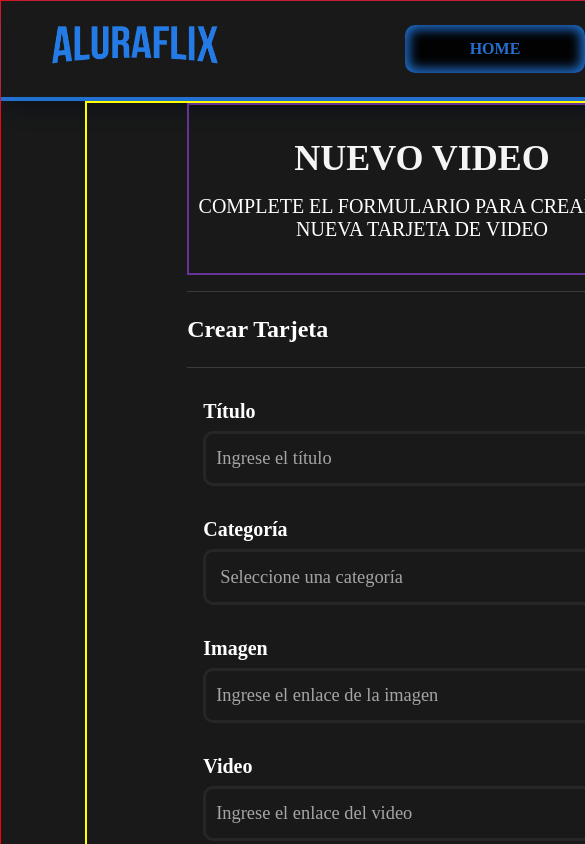
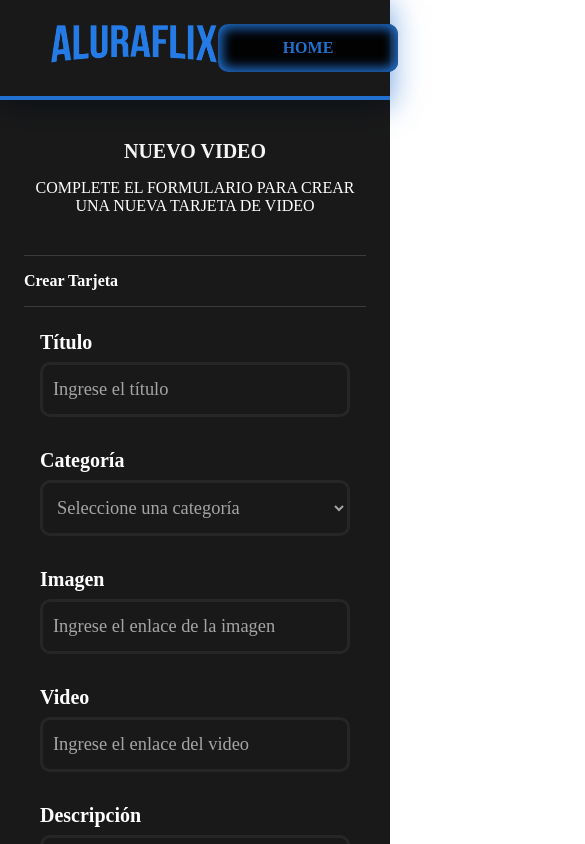
Before and after one commit to YossecSA/challengeAluraReact, a React (Vite) app: page /subirvideo in a window 390 px wide. Shown: the top 844 px of the page, 585 px wide, since content can reach past the window. Built offline with nearby package versions, Linux system fonts and the light colour scheme; data requests are answered from the project's data file.

Commit message:
manejo en responsi del sistema

```diff
--- a/package.json
+++ b/package.json
@@ -14,7 +14,8 @@
     "json-server": "^1.0.0-beta.3",
     "react": "^18.3.1",
     "react-dom": "^18.3.1",
-    "react-router-dom": "^7.1.1"
+    "react-router-dom": "^7.1.1",
+    "sweetalert2": "^11.15.10"
   },
   "devDependencies": {
     "@eslint/js": "^9.17.0",
--- a/src/Components/Pagina/Container/Container.module.css
+++ b/src/Components/Pagina/Container/Container.module.css
@@ -4,4 +4,11 @@
     background-color: rgba(0, 0, 0, 0.9);
     justify-content: center;
     align-items: center;
+    width: 100%;
+    min-height: 100vh;
 }
+@media screen and (max-width: 768px) {
+    .container {
+        padding: 0.5rem; /* Reduce el padding en pantallas pequeñas */
+    }
+}
--- a/src/Components/Pagina/FormSubirVideo/FormSubirVideo.jsx
+++ b/src/Components/Pagina/FormSubirVideo/FormSubirVideo.jsx
@@ -5,6 +5,7 @@
 import style from "./FormSubirVideo.module.css";
 import BotonForm from "../../Formulario/BotonesForm/BotonForm";
 import { registro } from "../../../api/api";
+import { showErrorMessage, showSuccessMessage, showWarningMessage } from "../../../utils/Alert/Alert";
 
 export default function FormSubirVideo() {
     const initialFormData = {
@@ -76,13 +77,13 @@
         if (validateForm()) {
             try {
                 const respuesta = registro("/videos", formData);
-                alert("Video registrado exitosamente:", respuesta);
+                showSuccessMessage('¡Video registrado!', respuesta.mensaje);
                 handleClear();
             } catch (error) {
-                alert("Hubo un error al registrar el video:", error);
+                showErrorMessage('Error al registrar', 'Hubo un problema al registrar el video. Inténtelo nuevamente.');
             }
         } else {
-            console.log("Hay errores en el formulario.");
+            showWarningMessage('Campos incompletos', 'Por favor, complete todos los campos antes de enviar el formulario.');
         }
     };
 
--- a/src/Components/Pagina/FormSubirVideo/FormSubirVideo.module.css
+++ b/src/Components/Pagina/FormSubirVideo/FormSubirVideo.module.css
@@ -14,14 +14,17 @@
     max-width: calc(50% - 1rem);
 }
 
+.containerBoton{
+    display: flex;
+    gap: 1rem;
+}
 @media (max-width: 768px) {
     .row > * {
         flex: 1 1 100%; /* En pantallas pequeñas, cada elemento ocupa el 100% */
         max-width: 100%;
     }
+    .containerBoton{
+        flex-direction: column;
+        align-items: center;
+    }
 }
-
-.containerBoton{
-    display: flex;
-    gap: 1rem;
-}
--- a/src/Pages/PaginaBase/PaginaBase.module.css
+++ b/src/Pages/PaginaBase/PaginaBase.module.css
@@ -1,5 +1,12 @@
-.container{
-    min-height: 100vh;
-    min-width: 100vh;
-    border: 1px solid red;
+.container {
+    min-height: 100vh; /* Ocupa toda la altura visible */
+    width: 100%; /* Asegura que el contenedor ocupe todo el ancho */
+    display: flex;
+    flex-direction: column;
 }
+
+@media screen and (max-width: 768px) {
+    .container {
+        padding: 0;
+    }
+}
--- a/src/Pages/SubirVideo/SubirVideo.module.css
+++ b/src/Pages/SubirVideo/SubirVideo.module.css
@@ -5,8 +5,9 @@
     --border-color: rgb(59, 59, 59);
 }
 .container{
-    border: 2px solid yellow;
     width: 80%;
+    padding: 0 100px;
+    margin: 0 auto;
 }
 /* Estilo del contenedor del header */
 .headerContainer {
@@ -16,7 +17,6 @@
     gap: 1rem;
     padding: 2rem 0;
     text-align: center;
-    border: 2px solid rebeccapurple;
 }
 
 /* Título principal */
@@ -45,7 +45,7 @@
     align-items: center;
     justify-content: start;
     padding: 1.5rem 0;
-    margin: 1rem 0 ;
+    margin: 1rem 0;
 }
 
 /* Título del artículo */
@@ -54,6 +54,28 @@
     font-size: 1.5rem;
     font-weight: 600;
 }
-.container{
-    padding: 0 100px;
+
+@media screen and (max-width: 768px) {
+    .container {
+        width: 100%;
+        padding: 0 1rem; /* Ajusta el padding para un mejor espaciado */
+    }
+    .title{
+        font-size: 1.25rem;
+    }
+    /* Descripción */
+    .description {
+        font-size: 1rem;
+
+    }
+
+    .articleContainer {
+        padding: 1rem 0;
+        margin: .5rem 0;
+    }
+
+    .articleTitle {
+        font-size: 1rem;
+    }
+
 }
--- a/src/data/db.json
+++ b/src/data/db.json
@@ -1,17 +1,17 @@
 {
   "categories": [
     {
-      "id": 1,
+      "id": "1",
       "value": "tech",
       "label": "Tecnología"
     },
     {
-      "id": 2,
+      "id": "2",
       "value": "health",
       "label": "Salud"
     },
     {
-      "id": 3,
+      "id": "3",
       "value": "sports",
       "label": "Deportes"
     }
@@ -32,6 +32,22 @@
       "imagen": "https://img.kwcdn.com/product/fancy/cef76064-cd80-4130-9236-6a0ab165ea38.jpg?imageView2/2/w/800/q/70/format/webp",
       "video": "fsfsa",
       "descripcion": "enla ce de prueba"
+    },
+    {
+      "id": "9537",
+      "titulo": "Prueba web",
+      "categoria": "1",
+      "imagen": "https://img.kwcdn.com/product/Fancyalgo/VirtualModelMatting/67122b1bc267595fa4a5961a6ba32134.jpg?imageView2/2/w/800/q/70/format/webp",
+      "video": "fsfsa",
+      "descripcion": "a"
+    },
+    {
+      "id": "26bb",
+      "titulo": "Prueba web",
+      "categoria": "1",
+      "imagen": "https://img.kwcdn.com/product/fancy/cef76064-cd80-4130-9236-6a0ab165ea38.jpg?imageView2/2/w/800/q/70/format/webp",
+      "video": "fsfsa",
+      "descripcion": "safsf"
     }
   ]
 }
--- /dev/null
+++ b/src/utils/Alert/Alert.js
@@ -0,0 +1,42 @@
+import Swal from 'sweetalert2';
+
+/**
+ * Muestra un mensaje de éxito genérico.
+ * @param {string} title - Título del mensaje.
+ * @param {string} text - Texto adicional para detallar el mensaje.
+ */
+export const showSuccessMessage = (title, text) => {
+    Swal.fire({
+        icon: 'success',
+        title: title || '¡Éxito!',
+        text: text || 'La operación se completó correctamente.',
+        confirmButtonText: 'Aceptar',
+    });
+};
+/**
+ * Muestra un mensaje de error genérico.
+ * @param {string} title - Título del mensaje.
+ * @param {string} text - Texto adicional para detallar el mensaje.
+ */
+export const showErrorMessage = (title, text) => {
+    Swal.fire({
+        icon: 'error',
+        title: title || '¡Error!',
+        text: text || 'Ocurrió un problema al realizar la operación.',
+        confirmButtonText: 'Aceptar',
+    });
+};
+
+/**
+ * Muestra un mensaje de advertencia genérico.
+ * @param {string} title - Título del mensaje.
+ * @param {string} text - Texto adicional para detallar el mensaje.
+ */
+export const showWarningMessage = (title, text) => {
+    Swal.fire({
+        icon: 'warning',
+        title: title || 'Advertencia',
+        text: text || 'Por favor, revise la información antes de continuar.',
+        confirmButtonText: 'Aceptar',
+    });
+};
```
Also changed, not shown: src/App.css (line endings or trailing spaces), 1 other file (tests, documents, lock files or other folders).
